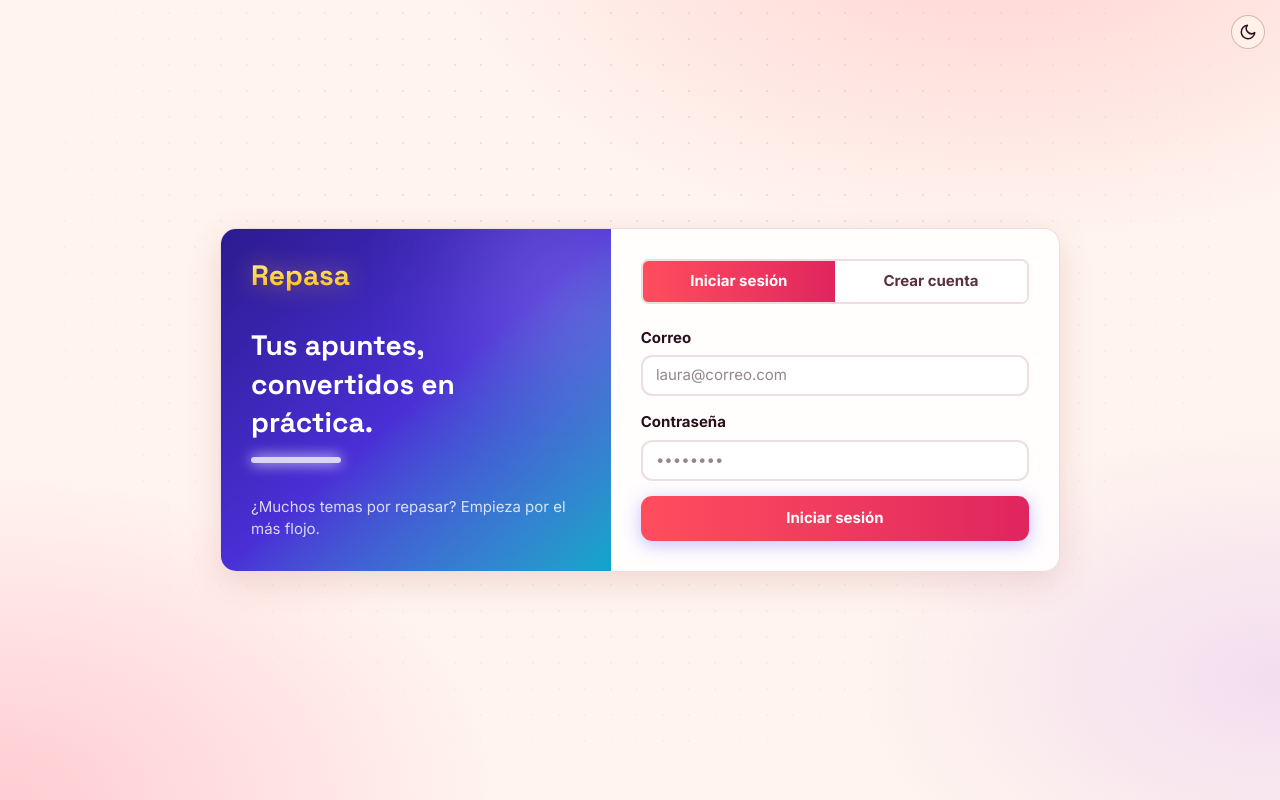
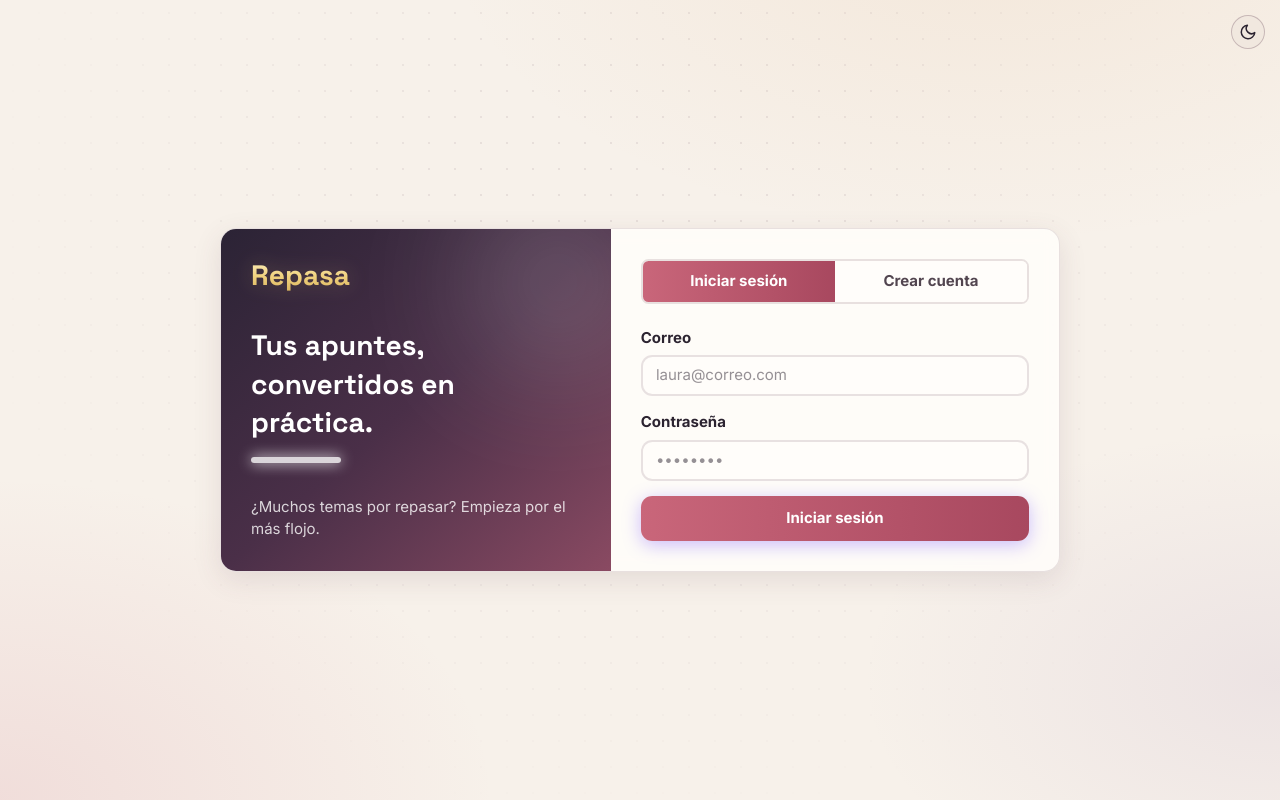
Before and after one commit to pabloacardona/RepasaNotes, a Next.js app: page /login in a window 1280 px wide. Built offline with nearby package versions, Linux system fonts and the light colour scheme.

Commit message:
style: calm, low-saturation palette across all screens

```diff
--- a/app/(app)/apuntes/ai-note-panel.tsx
+++ b/app/(app)/apuntes/ai-note-panel.tsx
@@ -59,9 +59,9 @@ export function AiNotePanel({
   }
 
   return (
-    <div className="hx-panel hx-tier-panel p-5 sm:p-6" style={{ ["--tc" as string]: "#ffd23f" }}>
+    <div className="hx-panel hx-tier-panel p-5 sm:p-6" style={{ ["--tc" as string]: "#e7c88a" }}>
       <div className="flex items-start gap-3">
-        <span aria-hidden className="grid h-11 w-11 shrink-0 place-items-center rounded-2xl bg-gradient-to-br from-[#ffd23f] to-[#ff8a3d] text-xl shadow-[0_0_20px_rgba(255,180,60,0.5)]">
+        <span aria-hidden className="grid h-11 w-11 shrink-0 place-items-center rounded-2xl bg-gradient-to-br from-[#e7c88a] to-[#d9a066] text-xl shadow-[0_0_20px_rgba(231,200,138,0.28)]">
           💡
         </span>
         <div>
--- a/app/globals.css
+++ b/app/globals.css
@@ -3,74 +3,74 @@
 /* ---------- Theme tokens: light by default, dark with [data-theme="dark"] (set before paint by a script in the layout) ---------- */
 :root {
   color-scheme: light;
-  --bg: #fff4ee;
-  --surface: #ffffff;
-  --surface-2: #fff0e8;
-  --panel: rgba(255, 255, 255, 0.84);
-  --fg: #2a0f1a;
-  --fg2: #5a3040;
-  --mute: #86606e;
-  --line: rgba(160, 70, 90, 0.18);
-  --line-strong: rgba(160, 70, 90, 0.36);
-  --track: rgba(160, 70, 90, 0.12);
-  --accent: #e0245e;
-  --hi: #b45309;
-  --neon: #d6245f;
-  --ok: #0b9a62;
-  --bad: #e11d48;
-  --bad-soft: #be123c;
-  --hot: #ea580c;
+  --bg: #f7f1ea;
+  --surface: #fffdfa;
+  --surface-2: #f1e8df;
+  --panel: rgba(255, 253, 250, 0.88);
+  --fg: #2b2330;
+  --fg2: #52454f;
+  --mute: #7c6f78;
+  --line: rgba(110, 80, 95, 0.16);
+  --line-strong: rgba(110, 80, 95, 0.32);
+  --track: rgba(110, 80, 95, 0.11);
+  --accent: #b04a63;
+  --hi: #94651d;
+  --neon: #b04a63;
+  --ok: #3f8a6a;
+  --bad: #c4455d;
+  --bad-soft: #a8324a;
+  --hot: #b86a3a;
   --on-accent: #ffffff;
-  --b1: #ff4d5e;
-  --b2: #e0245e;
-  --shadow: 0 10px 34px rgba(160, 60, 70, 0.16);
-  --blue: #d6245f;
-  --blue-dark: #b11a4c;
-  --blue-soft: #ffe0e8;
-  --yel: #f5b800;
-  --yel-soft: #fff5c9;
-  --grn: #0b9a62;
-  --grn-soft: #d9f6e8;
-  --red: #e11d48;
-  --red-soft: #ffe3ea;
-  --blob-a: rgba(255, 61, 110, 0.22);
-  --blob-b: rgba(255, 77, 94, 0.2);
-  --blob-c: rgba(168, 85, 247, 0.14);
+  --b1: #c9667a;
+  --b2: #a8485f;
+  --shadow: 0 8px 28px rgba(90, 60, 75, 0.12);
+  --blue: #b04a63;
+  --blue-dark: #94374f;
+  --blue-soft: #f4dfe4;
+  --yel: #e6c987;
+  --yel-soft: #f8efd5;
+  --grn: #3f8a6a;
+  --grn-soft: #dcefe6;
+  --red: #c4455d;
+  --red-soft: #f7dfe4;
+  --blob-a: rgba(201, 102, 122, 0.14);
+  --blob-b: rgba(217, 160, 102, 0.12);
+  --blob-c: rgba(142, 106, 168, 0.1);
 }
 
 :root[data-theme="dark"] {
   color-scheme: dark;
-  --bg: #0e0710;
-  --surface: #1a0f1d;
-  --surface-2: #251528;
-  --panel: rgba(32, 17, 36, 0.74);
-  --fg: #fff3ec;
-  --fg2: #e3cbc8;
-  --mute: #b295a3;
-  --line: rgba(255, 150, 170, 0.2);
-  --line-strong: rgba(255, 150, 170, 0.4);
-  --track: rgba(255, 170, 190, 0.14);
-  --accent: #ff5c8a;
-  --hi: #ffd24d;
-  --neon: #ff8fa3;
-  --ok: #2dffa8;
-  --bad: #ff4d79;
-  --bad-soft: #ff9db5;
-  --hot: #ff8a2b;
-  --on-accent: #1a0710;
-  --shadow: 0 10px 40px rgba(0, 0, 0, 0.5);
-  --blue: #ff6b97;
-  --blue-dark: #f0507f;
-  --blue-soft: rgba(255, 107, 151, 0.18);
-  --yel: #ffe14d;
-  --yel-soft: rgba(255, 225, 77, 0.1);
-  --grn: #2dffa8;
-  --grn-soft: rgba(45, 255, 168, 0.1);
-  --red: #ff5c7f;
-  --red-soft: rgba(255, 77, 121, 0.12);
-  --blob-a: rgba(255, 61, 110, 0.26);
-  --blob-b: rgba(255, 77, 94, 0.12);
-  --blob-c: rgba(168, 85, 247, 0.16);
+  --bg: #15121a;
+  --surface: #1d1924;
+  --surface-2: #26202e;
+  --panel: rgba(30, 25, 38, 0.74);
+  --fg: #f1ebe6;
+  --fg2: #d2c7c4;
+  --mute: #a39aa6;
+  --line: rgba(230, 190, 200, 0.14);
+  --line-strong: rgba(230, 190, 200, 0.28);
+  --track: rgba(230, 190, 200, 0.1);
+  --accent: #e29aa8;
+  --hi: #e7c88a;
+  --neon: #e8a3b0;
+  --ok: #7fc4a4;
+  --bad: #e0788c;
+  --bad-soft: #eaa0ae;
+  --hot: #e0996a;
+  --on-accent: #1d1218;
+  --shadow: 0 10px 34px rgba(0, 0, 0, 0.4);
+  --blue: #e29aa8;
+  --blue-dark: #d07d8e;
+  --blue-soft: rgba(226, 154, 168, 0.16);
+  --yel: #e7c88a;
+  --yel-soft: rgba(231, 200, 138, 0.1);
+  --grn: #7fc4a4;
+  --grn-soft: rgba(127, 196, 164, 0.1);
+  --red: #e0788c;
+  --red-soft: rgba(224, 120, 140, 0.12);
+  --blob-a: rgba(201, 102, 122, 0.16);
+  --blob-b: rgba(217, 160, 102, 0.08);
+  --blob-c: rgba(142, 106, 168, 0.12);
 }
 
 @theme {
@@ -180,9 +180,9 @@ h3,
 }
 .aurora {
   background:
-    radial-gradient(40% 50% at 20% 30%, rgba(246, 212, 74, 0.55), transparent 70%),
-    radial-gradient(35% 45% at 80% 20%, rgba(54, 81, 212, 0.6), transparent 70%),
-    radial-gradient(40% 50% at 60% 90%, rgba(36, 135, 90, 0.35), transparent 70%);
+    radial-gradient(40% 50% at 20% 30%, rgba(231, 200, 138, 0.3), transparent 70%),
+    radial-gradient(35% 45% at 80% 20%, rgba(201, 102, 122, 0.3), transparent 70%),
+    radial-gradient(40% 50% at 60% 90%, rgba(142, 106, 168, 0.22), transparent 70%);
   filter: blur(40px);
   animation: aurora-shift 14s ease-in-out infinite;
 }
@@ -196,7 +196,7 @@ h3,
   position: absolute;
   inset: 0;
   border-radius: inherit;
-  background: radial-gradient(260px circle at var(--mx, 50%) var(--my, 50%), rgba(54, 81, 212, 0.14), transparent 70%);
+  background: radial-gradient(260px circle at var(--mx, 50%) var(--my, 50%), rgba(201, 102, 122, 0.12), transparent 70%);
   opacity: 0;
   transition: opacity 0.25s;
   z-index: -1;
@@ -337,22 +337,22 @@ h3,
 .hx-btn:focus-visible { outline: 2px solid var(--neon); outline-offset: 3px; }
 .hx-btn-gold {
   border-color: transparent;
-  background: #f0364c;
+  background: #bf5468;
   color: #fff;
-  box-shadow: 0 6px 24px rgba(240, 54, 76, 0.5);
+  box-shadow: 0 6px 24px rgba(191, 84, 104, 0.32);
 }
 @keyframes btn-flicker {
-  0%, 100% { box-shadow: 0 6px 22px rgba(240, 54, 76, 0.45), 0 0 0 0 rgba(255, 106, 26, 0); }
-  50% { box-shadow: 0 8px 30px rgba(240, 54, 76, 0.65), 0 -6px 22px rgba(255, 106, 26, 0.35); }
+  0%, 100% { box-shadow: 0 6px 22px rgba(191, 84, 104, 0.28), 0 0 0 0 rgba(255, 106, 26, 0); }
+  50% { box-shadow: 0 8px 30px rgba(191, 84, 104, 0.4), 0 -6px 22px rgba(255, 106, 26, 0.35); }
 }
-.hx-btn-gold:hover:not(:disabled) { border-color: transparent; filter: brightness(1.1); background: #ff4257; }
+.hx-btn-gold:hover:not(:disabled) { border-color: transparent; filter: brightness(1.1); background: #cc6075; }
 .hx-btn-cyan {
   border-color: transparent;
-  background: linear-gradient(135deg, #a855f7, #ec4899);
+  background: linear-gradient(135deg, #8e6aa8, #b8738f);
   color: #fff;
-  box-shadow: 0 6px 24px rgba(168, 85, 247, 0.4);
+  box-shadow: 0 6px 24px rgba(142, 106, 168, 0.28);
 }
-.hx-btn-cyan:hover:not(:disabled) { border-color: transparent; filter: brightness(1.1); box-shadow: 0 8px 30px rgba(168, 85, 247, 0.6); }
+.hx-btn-cyan:hover:not(:disabled) { border-color: transparent; filter: brightness(1.1); box-shadow: 0 8px 30px rgba(142, 106, 168, 0.4); }
 .hx-btn-danger { color: var(--bad); border-color: color-mix(in oklab, var(--bad) 45%, transparent); background: color-mix(in oklab, var(--bad) 10%, var(--surface-2)); }
 .hx-btn-danger:hover:not(:disabled) { border-color: var(--bad); box-shadow: 0 6px 22px color-mix(in oklab, var(--bad) 30%, transparent); }
 
@@ -402,13 +402,13 @@ h3,
   background: linear-gradient(90deg, transparent, rgba(255, 255, 255, 0.55), transparent);
   animation: hx-shine 2.8s ease-in-out infinite;
 }
-.hx-bar-gold > span { background: #ff6a3d; box-shadow: 0 0 12px rgba(255, 106, 61, 0.55); }
-.hx-bar-red > span { background: #ff2e63; box-shadow: 0 0 14px rgba(255, 46, 99, 0.6); }
+.hx-bar-gold > span { background: #d9a066; box-shadow: 0 0 8px rgba(217, 160, 102, 0.35); }
+.hx-bar-red > span { background: #d9667a; box-shadow: 0 0 8px rgba(217, 102, 122, 0.35); }
 
 @keyframes hx-shine { 0% { transform: translateX(-120%) skewX(-20deg); } 60%, 100% { transform: translateX(260%) skewX(-20deg); } }
 .hx-shine { position: relative; overflow: hidden; }
 .hx-shine::after { content: ""; position: absolute; inset: 0 auto 0 0; width: 40%; background: linear-gradient(90deg, transparent, rgba(255, 255, 255, 0.3), transparent); animation: hx-shine 3.6s ease-in-out infinite; pointer-events: none; }
-@keyframes hx-pulse-glow { 0%, 100% { filter: drop-shadow(0 0 5px var(--glow, #22e6ff)); } 50% { filter: drop-shadow(0 0 16px var(--glow, #22e6ff)); } }
+@keyframes hx-pulse-glow { 0%, 100% { filter: drop-shadow(0 0 5px var(--glow, var(--accent))); } 50% { filter: drop-shadow(0 0 16px var(--glow, var(--accent))); } }
 .hx-glow { animation: hx-pulse-glow 2.6s ease-in-out infinite; }
 @keyframes hx-float { 0%, 100% { transform: translateY(0); } 50% { transform: translateY(-4px); } }
 .hx-float { animation: hx-float 4s ease-in-out infinite; }
@@ -421,7 +421,7 @@ h3,
   position: absolute;
   inset: -3px;
   border-radius: inherit;
-  background: conic-gradient(from 0deg, var(--b1, #7c5cff), var(--neon), #ff5fd0, var(--b1, #7c5cff));
+  background: conic-gradient(from 0deg, var(--b1, #7c5cff), var(--neon), #e8a3b0, var(--b1, #7c5cff));
   filter: blur(8px);
   opacity: 0.55;
   z-index: -1;
@@ -438,8 +438,8 @@ h3,
 }
 
 /* Activity heatmap ramp, one hue, per theme */
-:root { --heat-0: #ffe6d9; --heat-1: #ffc2a0; --heat-2: #ff9166; --heat-3: #ff5a2e; --heat-4: #c2260e; }
-:root[data-theme="dark"] { --heat-0: #2a1420; --heat-1: #5a2036; --heat-2: #a8325a; --heat-3: #ff5a2e; --heat-4: #ffd24d; }
+:root { --heat-0: #f4e6e2; --heat-1: #ebc7cc; --heat-2: #dca0ad; --heat-3: #c9667a; --heat-4: #94374f; }
+:root[data-theme="dark"] { --heat-0: #26202e; --heat-1: #473049; --heat-2: #8a4a62; --heat-3: #c9667a; --heat-4: #e7c88a; }
 
 
 /* ====================================================================================================
@@ -461,9 +461,9 @@ h3,
   border-radius: 20px;
   background:
     linear-gradient(var(--panel), var(--panel)) padding-box,
-    conic-gradient(from var(--ang), var(--b1), #ff9db0, var(--b2), #8a1b4a, var(--b1)) border-box;
+    conic-gradient(from var(--ang), var(--b1), #e8b4be, var(--b2), #7a3a52, var(--b1)) border-box;
   animation: hx-border-spin 6s steps(90, end) infinite; /* stepped: a slow border does not need 60 repaints a second */
-  box-shadow: 0 18px 60px color-mix(in oklab, var(--b1) 22%, transparent), 0 2px 0 rgba(255, 255, 255, 0.06) inset;
+  box-shadow: 0 18px 60px color-mix(in oklab, var(--b1) 12%, transparent), 0 2px 0 rgba(255, 255, 255, 0.06) inset;
 }
 .hx-epic-soft { animation-duration: 12s; animation-timing-function: steps(150, end); box-shadow: 0 10px 36px color-mix(in oklab, var(--b1) 14%, transparent); }
 
@@ -543,8 +543,8 @@ h3,
 .pop-in { animation: pop-in 0.45s cubic-bezier(0.2, 0.9, 0.3, 1.3) both; }
 @keyframes hx-flash { 0% { opacity: 0.4; } 100% { opacity: 0; } }
 .hx-flash-hit, .hx-flash-miss { position: absolute; inset: 0; opacity: 0; animation: hx-flash 0.7s ease-out both; }
-.hx-flash-hit { background: radial-gradient(circle at 70% 60%, #2dffa8, transparent 70%); }
-.hx-flash-miss { background: radial-gradient(circle at 70% 60%, #ff4d79, transparent 70%); }
+.hx-flash-hit { background: radial-gradient(circle at 70% 60%, #7fc4a4, transparent 70%); }
+.hx-flash-miss { background: radial-gradient(circle at 70% 60%, #e0788c, transparent 70%); }
 .hx-hud { background: color-mix(in oklab, var(--bg) 82%, transparent); backdrop-filter: blur(18px); -webkit-backdrop-filter: blur(18px); border-bottom: 1px solid var(--line); }
 
 @media (prefers-reduced-motion: reduce) {
@@ -560,7 +560,7 @@ h3,
   -webkit-backdrop-filter: blur(16px) saturate(1.2);
   box-shadow: 0 10px 40px rgba(0, 0, 0, 0.35), 0 0 0 1px color-mix(in oklab, var(--neon) 10%, transparent);
 }
-:root:not([data-theme="dark"]) .hx-dock { box-shadow: 0 10px 34px rgba(60, 70, 160, 0.2); }
+:root:not([data-theme="dark"]) .hx-dock { box-shadow: 0 10px 34px rgba(90, 60, 75, 0.16); }
 html { scroll-behavior: smooth; }
 @media (prefers-reduced-motion: reduce) { html { scroll-behavior: auto; } }
 
@@ -583,18 +583,18 @@ html { scroll-behavior: smooth; }
   --line-strong: rgba(255, 255, 255, 0.45);
   --surface-2: rgba(255, 255, 255, 0.08);
   position: relative;
-  background: linear-gradient(180deg, #4a1740 0%, #2a0c2a 100%);
+  background: linear-gradient(180deg, #2b2335 0%, #1d1826 100%);
   border-top: 1px solid color-mix(in oklab, var(--b1) 55%, #fff 10%);
   box-shadow: 0 -14px 36px rgba(0, 0, 0, 0.4), 0 1px 0 rgba(255, 255, 255, 0.07) inset;
   color: var(--fg);
 }
-.hx-dock-bar::before { content: ""; position: absolute; inset: -1px 0 auto 0; height: 2px; background: linear-gradient(90deg, transparent, var(--b1), var(--neon), #ff5fd0, transparent); }
+.hx-dock-bar::before { content: ""; position: absolute; inset: -1px 0 auto 0; height: 2px; background: linear-gradient(90deg, transparent, var(--b1), var(--neon), #e8a3b0, transparent); }
 .hx-dock { background: color-mix(in oklab, var(--surface) 97%, transparent); }
 
 :root:not([data-theme="dark"]) .fire-tongue { mix-blend-mode: normal; }
 
 /* The wordmark: always warm yellow with a soft glow */
-.hx-yellow { color: #ffd84a; background: linear-gradient(180deg, #fff3a8 0%, #ffd84a 45%, #ffb020 100%); -webkit-background-clip: text; background-clip: text; -webkit-text-fill-color: transparent; filter: drop-shadow(0 0 12px rgba(255, 190, 40, 0.45)); }
+.hx-yellow { color: #f0d27f; background: linear-gradient(180deg, #fbeec0 0%, #f0d27f 50%, #d9b25c 100%); -webkit-background-clip: text; background-clip: text; -webkit-text-fill-color: transparent; filter: drop-shadow(0 0 10px rgba(240, 210, 127, 0.22)); }
 
 /* Calm landing: drifting waves and ripples */
 @keyframes wave-drift { from { transform: translateX(0); } to { transform: translateX(-50%); } }
--- a/app/login/page.tsx
+++ b/app/login/page.tsx
@@ -17,7 +17,7 @@ export default async function LoginPage({ searchParams }: PageProps<"/login">) {
       <div className="hx-bg" aria-hidden />
       <div className="absolute right-4 top-4"><ThemeToggle /></div>
       <div className="hx-panel grid w-full max-w-4xl overflow-hidden md:grid-cols-[1fr_1.15fr]">
-        <aside className="relative hidden flex-col justify-between overflow-hidden bg-gradient-to-br from-[#2b1b8f] via-[#4a2fd6] to-[#0aa7c9] p-8 text-white md:flex">
+        <aside className="relative hidden flex-col justify-between overflow-hidden bg-gradient-to-br from-[#2b2335] via-[#4a2f48] to-[#8a4a62] p-8 text-white md:flex">
           <div aria-hidden className="hx-float absolute -right-10 -top-10 h-48 w-48 rounded-full bg-white/20 blur-3xl" />
           <Link href="/" className="hx-yellow relative font-display text-3xl font-bold">
             Repasa
--- a/app/page.tsx
+++ b/app/page.tsx
@@ -11,9 +11,9 @@ import { MASCOTS } from "@/lib/mascot-data";
 import { TIERS } from "@/lib/ranks";
 
 const STEPS = [
-  { n: "01", icon: "📜", title: "Pega tus apuntes", text: "Escríbelos, sube un PDF o pídele a la IA que los redacte.", glow: "#ffb347" },
-  { n: "02", icon: "⚔️", title: "Juega el quiz", text: "Preguntas hechas por IA, combos, rachas y una mascota que reacciona.", glow: "#ff5c8a" },
-  { n: "03", icon: "🏆", title: "Sube de rango", text: "Repasa lo que fallas, gana XP y escala de Hierro a Retador.", glow: "#ffd400" },
+  { n: "01", icon: "📜", title: "Pega tus apuntes", text: "Escríbelos, sube un PDF o pídele a la IA que los redacte.", glow: "#d9a066" },
+  { n: "02", icon: "⚔️", title: "Juega el quiz", text: "Preguntas hechas por IA, combos, rachas y una mascota que reacciona.", glow: "#c9667a" },
+  { n: "03", icon: "🏆", title: "Sube de rango", text: "Repasa lo que fallas, gana XP y escala de Hierro a Retador.", glow: "#e7c88a" },
 ];
 
 export default function Landing() {
--- a/components/click-burst.tsx
+++ b/components/click-burst.tsx
@@ -3,7 +3,7 @@
 import { useEffect } from "react";
 
 // A small burst of square pixels wherever a button or link is pressed. Skipped for reduced motion.
-const COLORS = ["#ffec27", "#ff77a8", "#29adff", "#00e436", "#ffa300", "#fff1e8"];
+const COLORS = ["#e7c88a", "#e8a3b0", "#c9a4d8", "#9fd0b8", "#d9a066", "#f1ebe6"];
 
 export function ClickBurst() {
   useEffect(() => {
--- a/components/ui.tsx
+++ b/components/ui.tsx
@@ -5,7 +5,7 @@ type Variant = "primary" | "ai" | "dark" | "outline" | "ghost" | "danger";
 
 const VARIANTS: Record<Variant, string> = {
   primary: "bg-gradient-to-r from-[var(--b1)] to-[var(--b2)] text-white shadow-[0_4px_18px_rgba(124,92,255,0.4)] hover:brightness-110",
-  ai: "bg-[#ffd23f] text-[#1a1400] shadow-[0_4px_18px_rgba(255,210,63,0.35)] hover:brightness-95",
+  ai: "bg-[#e7c88a] text-[#2a2012] shadow-[0_4px_16px_rgba(231,200,138,0.25)] hover:brightness-95",
   dark: "border border-[var(--line-strong)] bg-[var(--surface-2)] text-[var(--hi)] hover:border-[var(--neon)]",
   outline: "border-2 border-[var(--line-strong)] text-ink bg-transparent hover:border-[var(--neon)] hover:bg-ink/5",
   ghost: "text-blue hover:bg-blue-soft",
--- a/lib/ranks.ts
+++ b/lib/ranks.ts
@@ -4,16 +4,16 @@
 export type Tier = { id: string; name: string; color: string; glow: string; min: number; divisions: boolean };
 
 export const TIERS: Tier[] = [
-  { id: "hierro", name: "Hierro", color: "#8e97b8", glow: "#c3cae6", min: 0, divisions: true },
-  { id: "bronce", name: "Bronce", color: "#ff8a3d", glow: "#ffb27a", min: 300, divisions: true },
-  { id: "plata", name: "Plata", color: "#9fd0ff", glow: "#e3f2ff", min: 800, divisions: true },
-  { id: "oro", name: "Oro", color: "#ffd400", glow: "#fff27a", min: 1500, divisions: true },
-  { id: "platino", name: "Platino", color: "#00f0d0", glow: "#7dfff0", min: 2500, divisions: true },
-  { id: "esmeralda", name: "Esmeralda", color: "#1bff8a", glow: "#8cffc4", min: 3800, divisions: true },
-  { id: "diamante", name: "Diamante", color: "#3d9bff", glow: "#8cc8ff", min: 5500, divisions: true },
-  { id: "maestro", name: "Maestro", color: "#c04dff", glow: "#e0a0ff", min: 7800, divisions: false },
-  { id: "gran-maestro", name: "Gran Maestro", color: "#ff3d6e", glow: "#ff9ab0", min: 10500, divisions: false },
-  { id: "retador", name: "Retador", color: "#ffe14d", glow: "#5ff4ff", min: 14000, divisions: false },
+  { id: "hierro", name: "Hierro", color: "#8f93ab", glow: "#c3c7da", min: 0, divisions: true },
+  { id: "bronce", name: "Bronce", color: "#d9895a", glow: "#e9b393", min: 300, divisions: true },
+  { id: "plata", name: "Plata", color: "#a9c3dc", glow: "#dde9f4", min: 800, divisions: true },
+  { id: "oro", name: "Oro", color: "#e0bb5c", glow: "#f1dc9c", min: 1500, divisions: true },
+  { id: "platino", name: "Platino", color: "#6fc4b6", glow: "#a8e0d6", min: 2500, divisions: true },
+  { id: "esmeralda", name: "Esmeralda", color: "#6fbf8f", glow: "#a8dcc0", min: 3800, divisions: true },
+  { id: "diamante", name: "Diamante", color: "#7a9fd6", glow: "#b0c8ea", min: 5500, divisions: true },
+  { id: "maestro", name: "Maestro", color: "#a97bc9", glow: "#cfb0e2", min: 7800, divisions: false },
+  { id: "gran-maestro", name: "Gran Maestro", color: "#d4637f", glow: "#e8a2b2", min: 10500, divisions: false },
+  { id: "retador", name: "Retador", color: "#ecd27a", glow: "#a8dce0", min: 14000, divisions: false },
 ];
 
 const ROMAN = ["", "I", "II", "III", "IV"];
```
Also changed, not shown: app/(app)/quizzes/nuevo/generate-form.tsx (+4 -4 lines), app/(app)/quizzes/page.tsx (+5 -5 lines), components/world/interactive-backdrop.tsx (+18 -18 lines), 1 other file (tests, documents, lock files or other folders).
